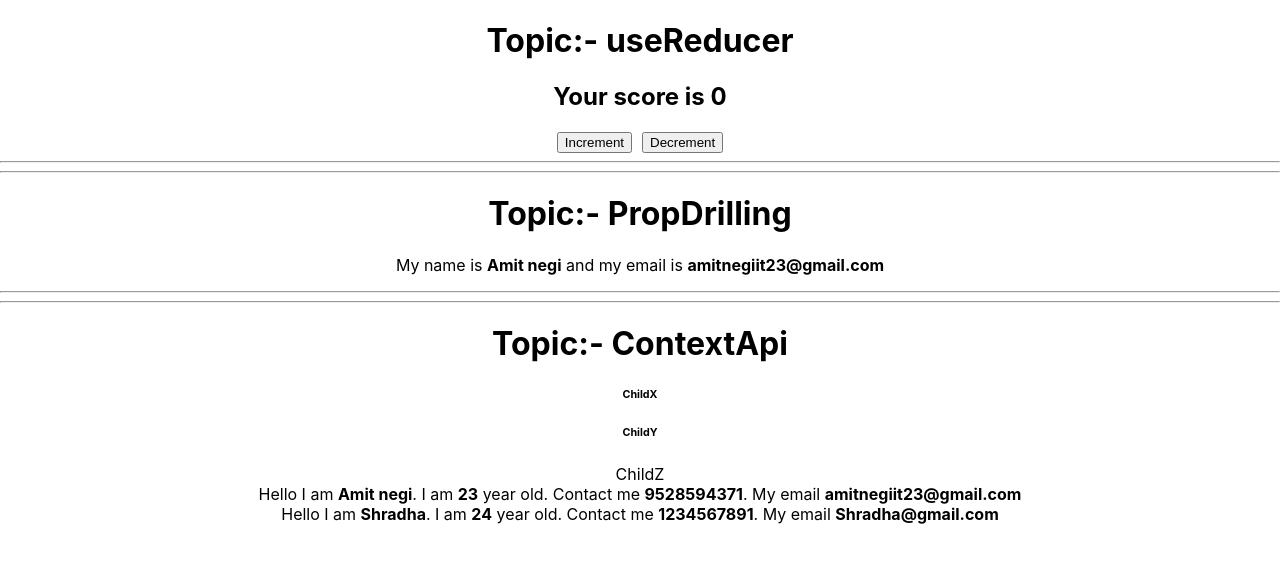
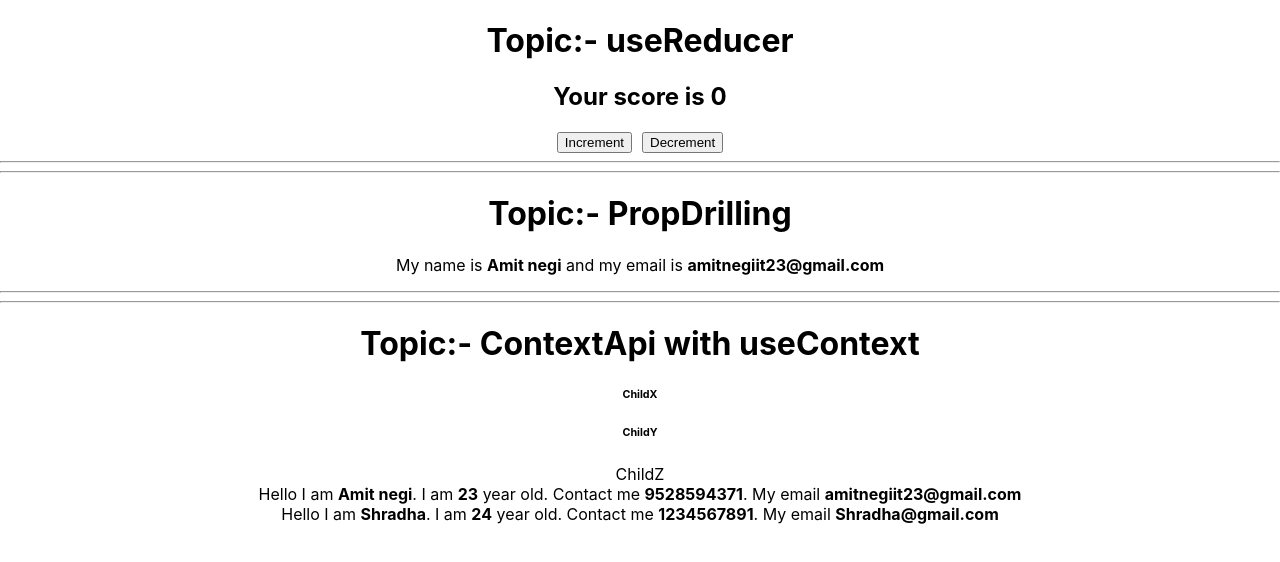
Before and after one commit to amit-negi-23/Learning-Hooks, a React (Create React App) app: page / in a window 1280 px wide. Shown: the top 562 px of the page. Built offline with nearby package versions, Linux system fonts and the light colour scheme.

Commit message:
useContext hook

```diff
--- a/src/childZ.js
+++ b/src/childZ.js
@@ -1,29 +1,13 @@
-import React from 'react'
+import React, { useContext } from 'react'
 import { FacultyContext, StudentContext } from './contextApi'
 export default function ChildZ() {
+    const student = useContext(StudentContext)
+    const faculty = useContext(FacultyContext)
     return (
         <div>
             <span>ChildZ</span>
-            <StudentContext.Consumer>
-                {
-                    (student) => {
-                        return (
-                            <>
-                                <div>Hello I am <b>{student.name}</b>. I am <b>{student.age}</b> year old. Contact me <b>{student.phone}</b>. My email <b>{student.email}</b></div>
-                                <FacultyContext.Consumer>
-                                    {
-                                        (faculty) => {
-                                            return (
-                                                <div>Hello I am <b>{faculty.name}</b>. I am <b>{faculty.age}</b> year old. Contact me <b>{faculty.phone}</b>. My email <b>{faculty.email}</b></div>
-                                        )
-                                        }
-                                    }
-                                </FacultyContext.Consumer>
-                            </>
-                        )
-                    }
-                }
-            </StudentContext.Consumer>
+            <div>Hello I am <b>{student.name}</b>. I am <b>{student.age}</b> year old. Contact me <b>{student.phone}</b>. My email <b>{student.email}</b></div>
+            <div>Hello I am <b>{faculty.name}</b>. I am <b>{faculty.age}</b> year old. Contact me <b>{faculty.phone}</b>. My email <b>{faculty.email}</b></div>
         </div>
     )
 }
--- a/src/contextApi.js
+++ b/src/contextApi.js
@@ -21,7 +21,7 @@ export default function ContextApi() {
         <StudentContext.Provider value={student}>
             <FacultyContext.Provider value={faculty}>
                 <div>
-                    <h1>Topic:- ContextApi</h1>
+                    <h1>Topic:- ContextApi with useContext</h1>
                     <ChildX />
                 </div>
             </FacultyContext.Provider>
```
